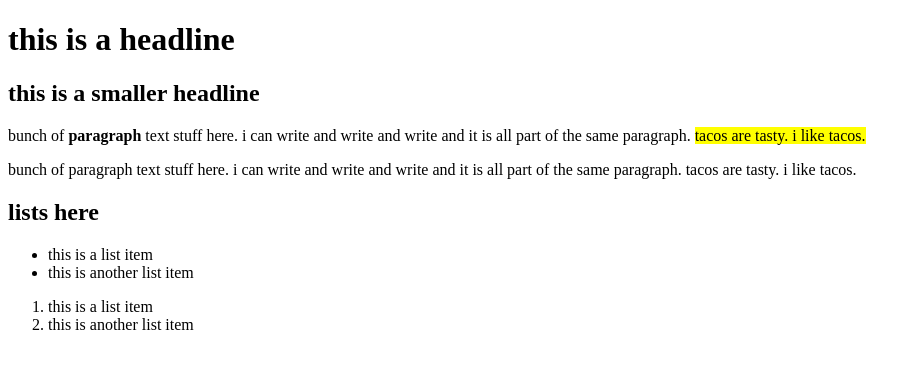
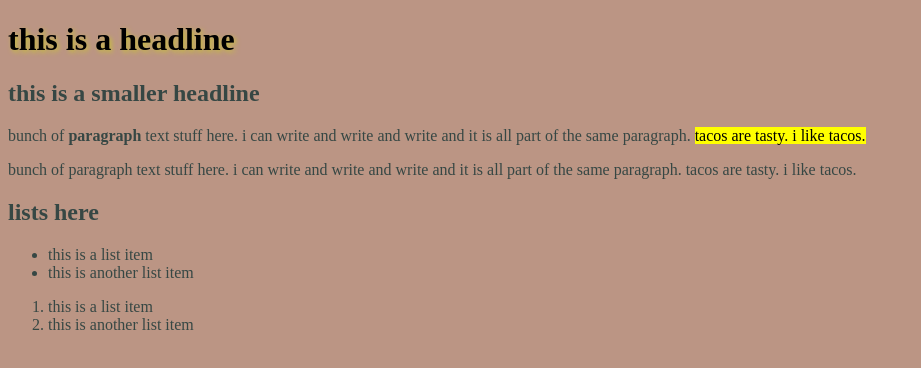
Before and after one commit to chad-bennett/class-site, a plain HTML site: page text.html in a window 1280 px wide. Shown: the whole page, without its empty margins (0-921 px from the left). Drawn offline with Linux system fonts and the light colour scheme.

Commit message:
Add files via upload

```diff
--- a/text.html
+++ b/text.html
@@ -4,6 +4,17 @@
 <head>
 <meta charset="utf-8">
 <title>my index page</title>
+<style>
+body {
+  background: #bb9584;
+  color: #364744;
+}
+
+h1 {
+  color: #000;
+  text-shadow: 2px 2px 5px #c8be3d;
+}
+</style>
 </head>
 
 <body>
```
